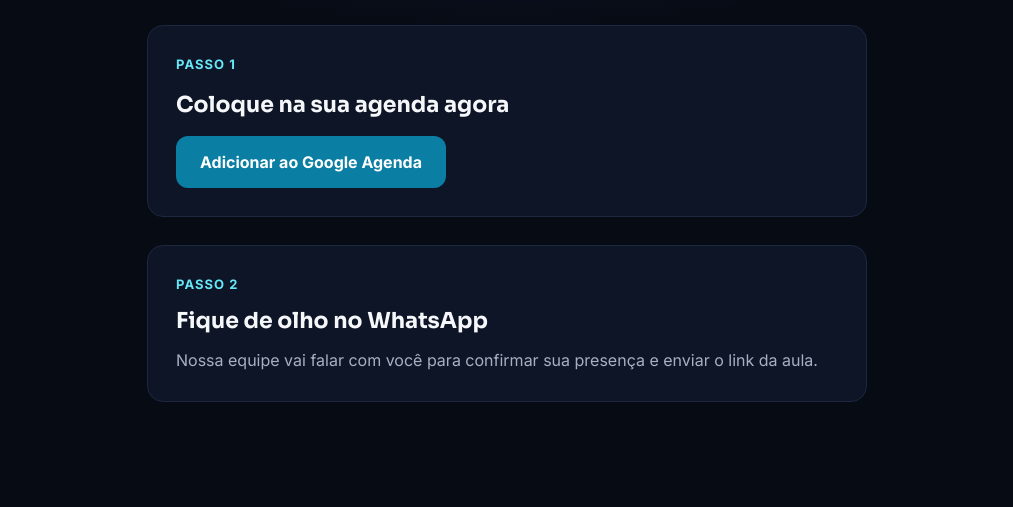
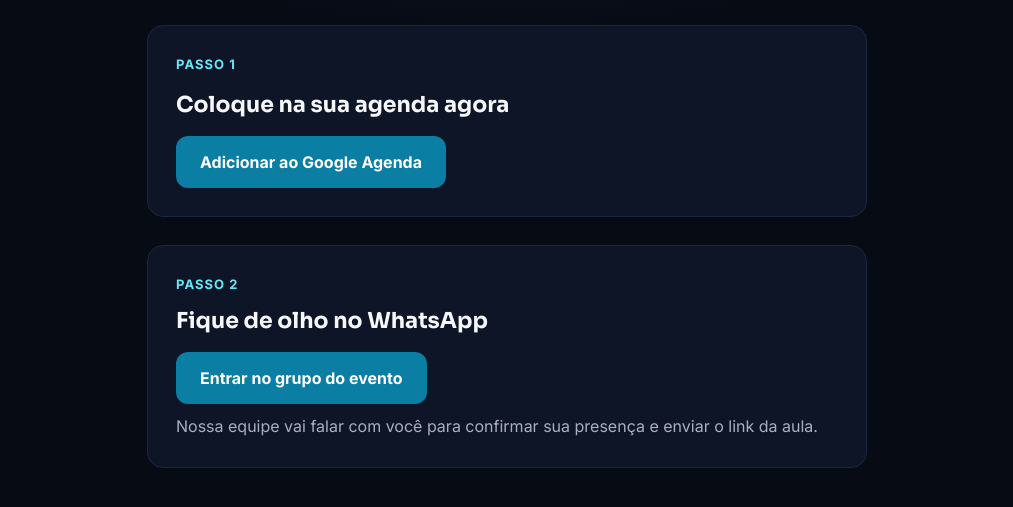
Before and after one commit to negociosforadacurvadp-source/blindagem, a plain HTML site: page obrigado.html in a window 1280 px wide. Shown: the part 251-758 px from the top of the page, without its empty margins (133-1146 px from the left). Drawn offline with Linux system fonts and the light colour scheme.

Commit message:
Adiciona botão de entrada no grupo do WhatsApp na página de obrigado
Co-Authored-By: Claude Haiku 5.5 <noreply@anthropic.com>
Claude-Session: https://claude.ai/code/session_01DofqWByyYgUrWrbvcqNSfv

```diff
--- a/obrigado.html
+++ b/obrigado.html
@@ -100,6 +100,7 @@ fbq('track','PageView');
 <div style="padding:28px;border-radius:16px;background:#0E1526;border:1px solid #1C2740;display:flex;flex-direction:column;gap:10px">
 <p style="margin:0;font-size:13px;font-weight:700;letter-spacing:.08em;text-transform:uppercase;color:#67E8F9">Passo 2</p>
 <h2 style="margin:0;font-family:Sora,Inter,sans-serif;font-size:22px">Fique de olho no WhatsApp</h2>
+<a href="https://chat.whatsapp.com/Cj0ufixiIhbJ8TLVvjAfiy" target="_blank" rel="noopener" class="bz-cta" style="align-self:flex-start;display:inline-flex;align-items:center;min-height:52px;padding:0 24px;border-radius:12px;background:#0B7EA3;color:#FFFFFF;font-weight:700;text-decoration:none;margin-top:4px">Entrar no grupo do evento</a>
 <p style="margin:0;color:#A7B0C2">Nossa equipe vai falar com você para confirmar sua presença e enviar o link da aula.</p>
 </div>
 </div>
```
